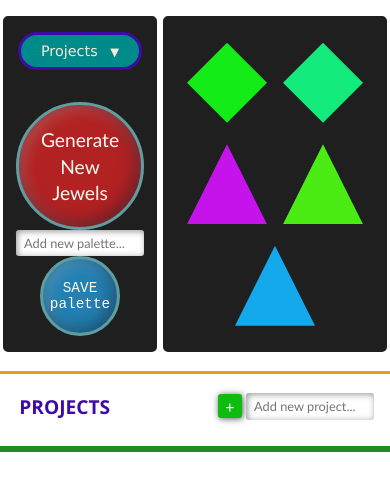
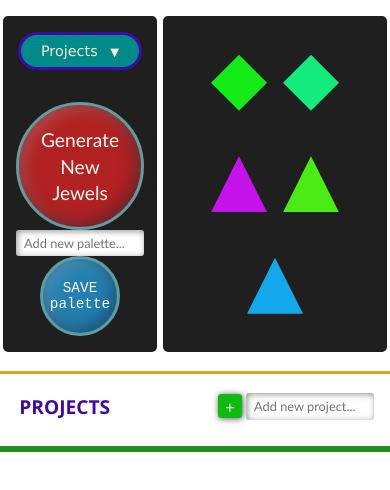
Before and after one commit to tomkingkong/palette-picker, a website: page public/index.html in a window 390 px wide. Shown: the part 88-578 px from the top of the page. Drawn offline with nearby package versions, Linux system fonts and the light colour scheme; files that its build step writes are made by us from their sources; no server answers.

Commit message:
Add media query to size gems at 420px width

```diff
--- a/public/css/styles.scss
+++ b/public/css/styles.scss
@@ -424,7 +424,16 @@ button {
   }
 }
 
-/* MEDIA QUERIES */
+@media only screen and (max-width: 420px) {
+  .RANDOM__PALETTE {
+    div {
+      max-height: 3.5rem;
+      max-width: 3.5rem;
+      min-height: 3.5rem;
+      min-width: 3.5rem;
+    }
+  }
+}
 
 @media only screen and (max-width: 320px) {
   .GEN__PALETTE {
```
